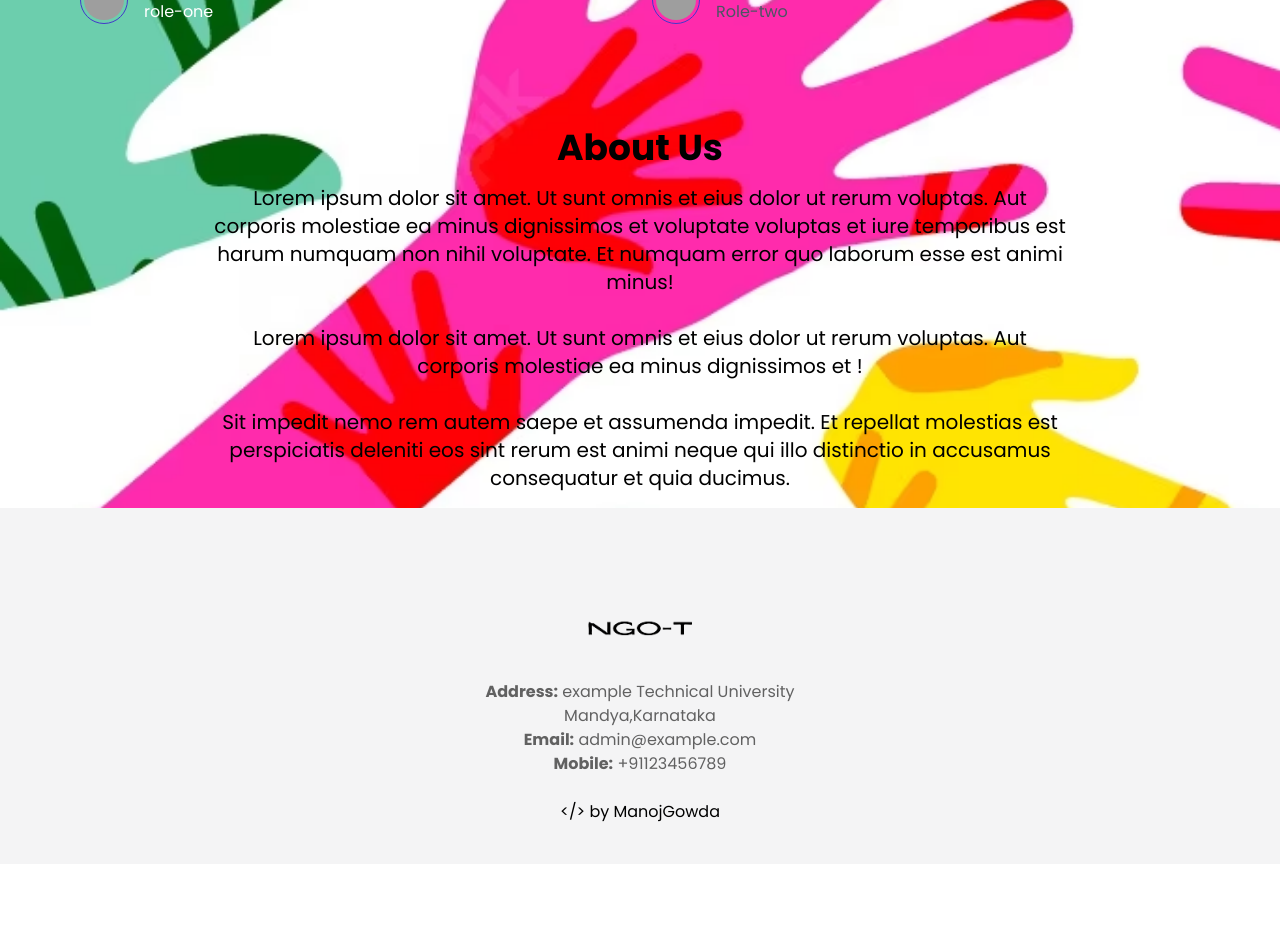
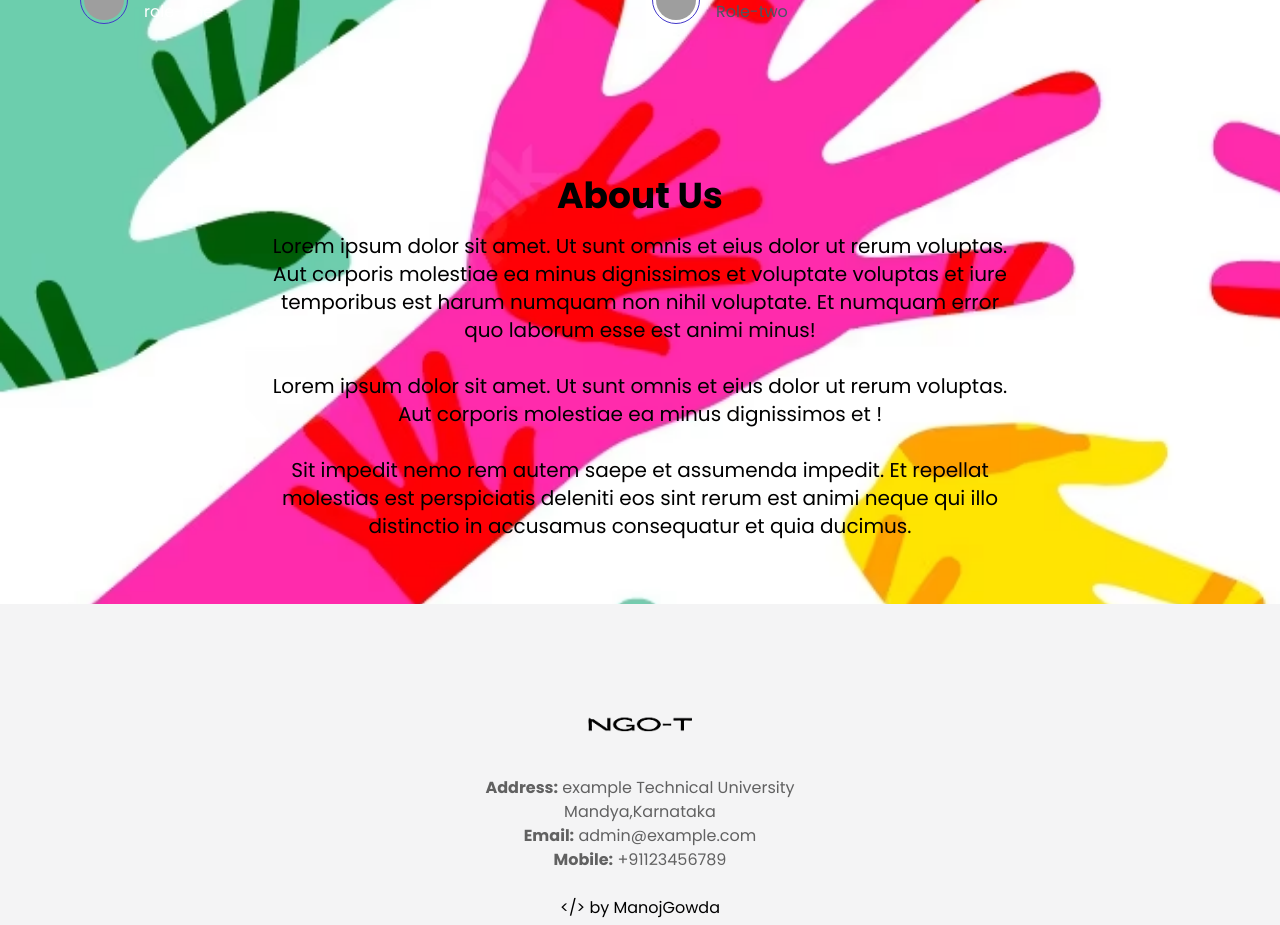
Before and after one commit to manugowda18/NGO-T, a Next.js app: page / in a window 1280 px wide. Shown: the part 2880-3805 px from the top of the page. Before the commit the page ends 3744 px from the top, so only its background shows below. Built offline with nearby package versions, Linux system fonts and the light colour scheme; grey boxes are pictures that could not be loaded.

Commit message:
Update About.js

```diff
--- a/components/home/About.js
+++ b/components/home/About.js
@@ -3,7 +3,7 @@ import React from "react";
 export default function About() {
   return (
     <div
-      className="flex flex-col w-full items-center mt-10 md:mt-14 "
+      className="flex flex-col w-full items-center md:mt-14 lg:px-20 md:px-6 px-4 py-12"
       id="about"
     >
       <p className="text-4xl font-bold">About Us</p>
```
